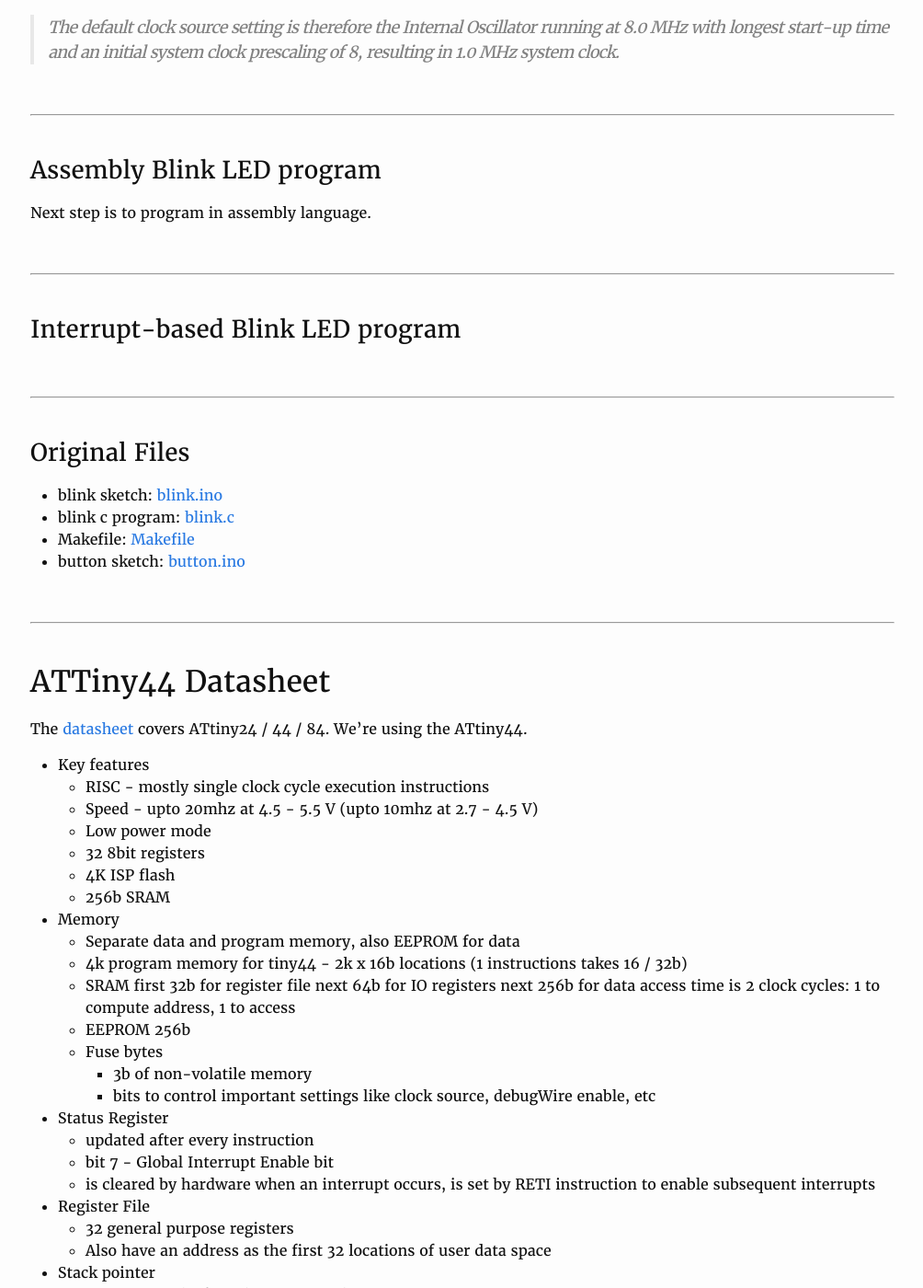
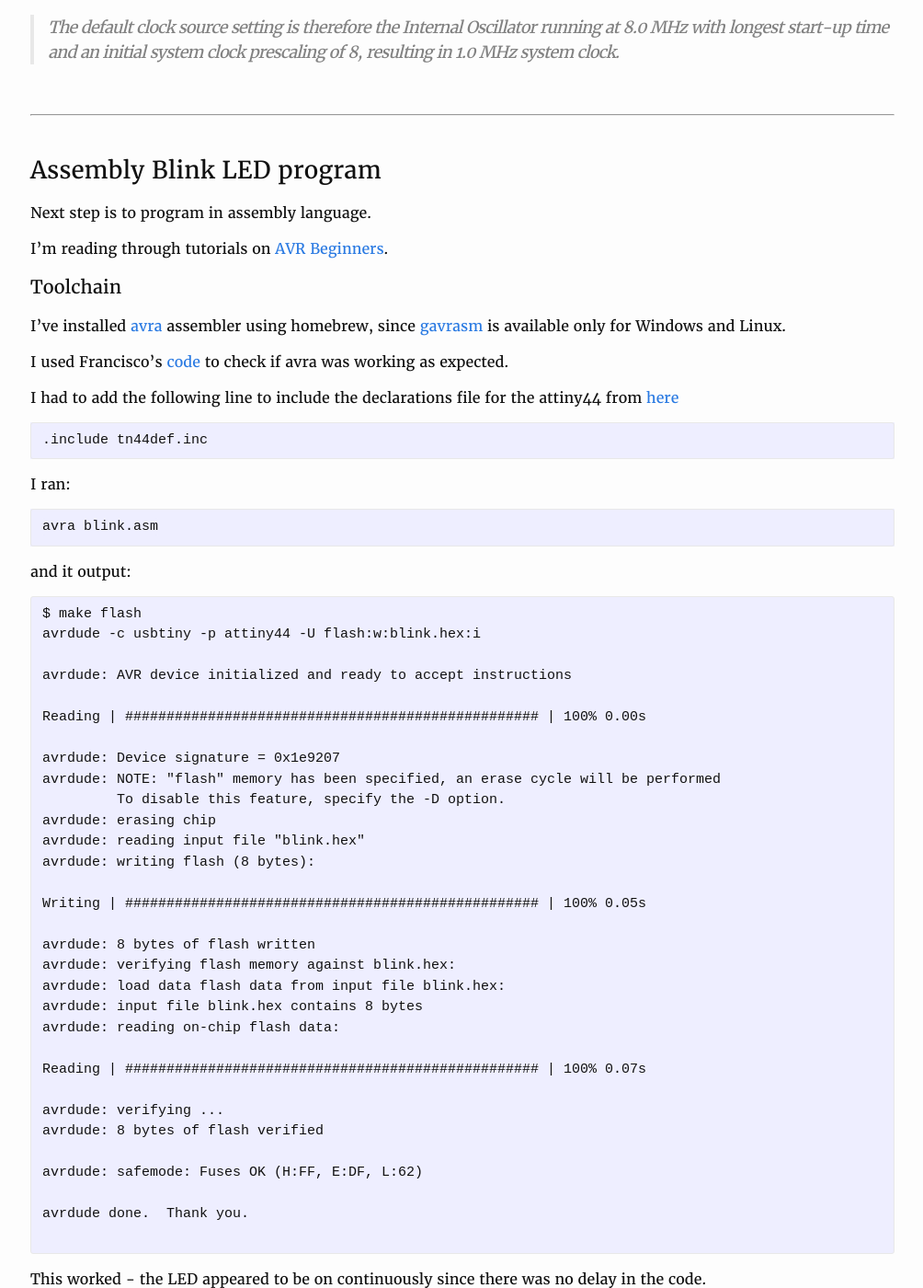
Before and after one commit to yogi/fabacademy2016, a Jekyll site: the page built from w8-embedded.md, in a window 1280 px wide and 1400 px high, scrolled down 7349 px. Shown: the whole window at 92% size, without its empty margins (137-1141 px from the left). Built offline with Jekyll 4.4.1, drawn with Linux system fonts in a browser that asks for light colours.

Commit message:
assembler test

````diff
--- a/w8-embedded.md
+++ b/w8-embedded.md
@@ -218,6 +218,64 @@ The datasheet says this in Section 6.2.6 (page 30) about the "Default Clock Sour
 
 Next step is to program in assembly language.
 
+I'm reading through tutorials on [AVR Beginners](http://www.avrbeginners.net/).
+
+#### Toolchain
+
+I've installed [avra](http://sourceforge.net/projects/avra/) assembler using homebrew, since [gavrasm](http://www.avr-asm-tutorial.net/gavrasm/index_en.html)
+    is available only for Windows and Linux.
+
+I used Francisco's [code](http://beachlab.org/fab2016/assembly.html) to check if avra was working as expected.
+
+I had to add the following line to include the declarations file for the attiny44 from [here](https://github.com/DarkSector/AVR/blob/master/asm/include/tn44def.inc)
+
+```
+.include tn44def.inc
+```
+
+I ran:
+
+```
+avra blink.asm
+```
+
+and it output:
+
+<pre>
+$ make flash
+avrdude -c usbtiny -p attiny44 -U flash:w:blink.hex:i
+
+avrdude: AVR device initialized and ready to accept instructions
+
+Reading | ################################################## | 100% 0.00s
+
+avrdude: Device signature = 0x1e9207
+avrdude: NOTE: "flash" memory has been specified, an erase cycle will be performed
+         To disable this feature, specify the -D option.
+avrdude: erasing chip
+avrdude: reading input file "blink.hex"
+avrdude: writing flash (8 bytes):
+
+Writing | ################################################## | 100% 0.05s
+
+avrdude: 8 bytes of flash written
+avrdude: verifying flash memory against blink.hex:
+avrdude: load data flash data from input file blink.hex:
+avrdude: input file blink.hex contains 8 bytes
+avrdude: reading on-chip flash data:
+
+Reading | ################################################## | 100% 0.07s
+
+avrdude: verifying ...
+avrdude: 8 bytes of flash verified
+
+avrdude: safemode: Fuses OK (H:FF, E:DF, L:62)
+
+avrdude done.  Thank you.
+
+</pre>
+
+This worked - the LED appeared to be on continuously since there was no delay in the code.
 
 &nbsp;
 
````
Also changed, not shown: 6 other files.
